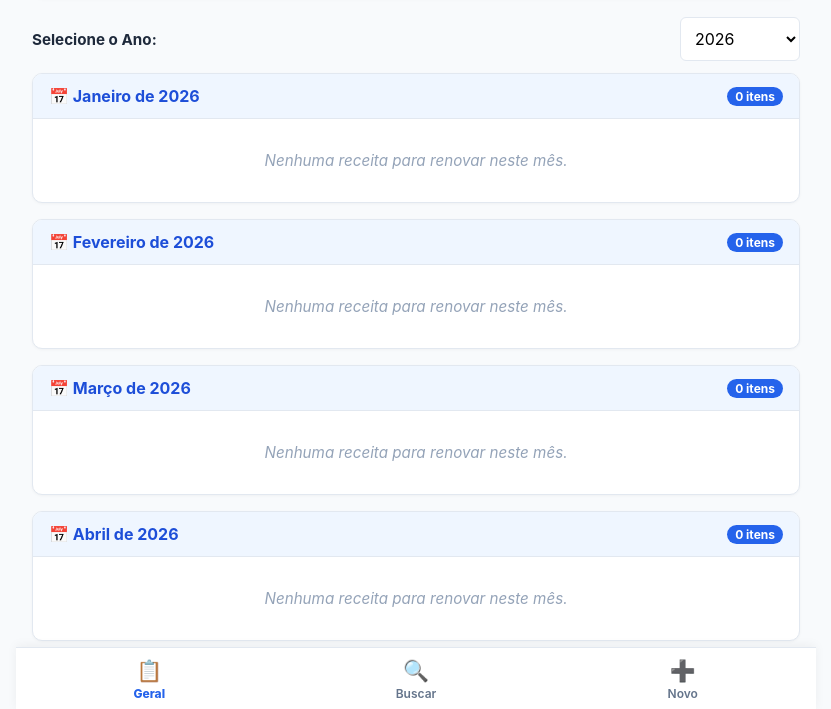
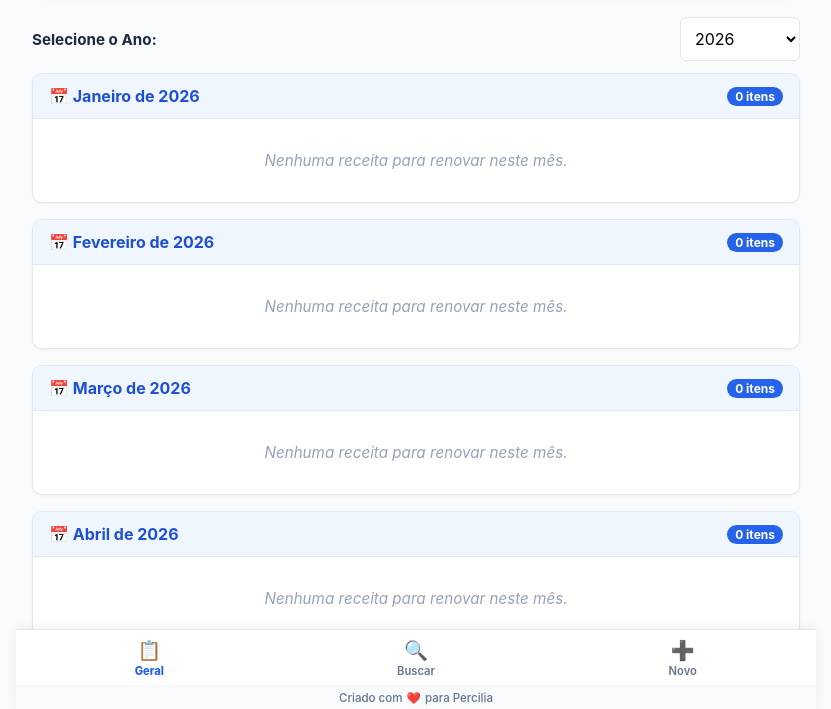
Before and after one commit to JoaoRodrigo-Ferrao/renova-acs, a plain HTML site: page index.html in a window 1280 px wide. Shown: the part 89-798 px from the top of the page, without its empty margins (224-1055 px from the left). Drawn offline with Linux system fonts and the light colour scheme.

Commit message:
Update index.html

```diff
--- a/index.html
+++ b/index.html
@@ -30,7 +30,7 @@
       --border: #e2e8f0;
       --accent-bg: #eff6ff;
       --accent-text: #1d4ed8;
-      --bottom-nav-height: 64px;
+      --bottom-nav-height: 80px;
     }
 
     * { box-sizing: border-box; margin: 0; padding: 0; font-family: -apple-system, BlinkMacSystemFont, "Segoe UI", Roboto, sans-serif; }
@@ -58,22 +58,27 @@
     .header-titles h1 span { color: var(--primary); }
     .header-titles span.subtitle { font-size: 0.75rem; color: #64748b; font-weight: 600; display: block; margin-top: 2px; }
 
-    /* NAVEGAÇÃO INFERIOR ESTILO APP (BOTTOM NAV) */
-    .bottom-nav {
+    /* NAVEGAÇÃO INFERIOR ESTILO APP (BOTTOM NAV) + FOOTER */
+    .bottom-nav-container {
       position: fixed;
       bottom: 0;
       left: 0;
       right: 0;
-      height: var(--bottom-nav-height);
       background: #ffffff;
       border-top: 1px solid var(--border);
-      display: flex;
-      justify-content: space-around;
-      align-items: center;
       box-shadow: 0 -2px 10px rgba(0, 0, 0, 0.05);
       z-index: 999;
       max-width: 800px;
       margin: 0 auto;
+      display: flex;
+      flex-direction: column;
+    }
+
+    .bottom-nav {
+      height: 56px;
+      display: flex;
+      justify-content: space-around;
+      align-items: center;
     }
 
     .nav-item {
@@ -82,20 +87,36 @@
       flex-direction: column;
       align-items: center;
       justify-content: center;
-      gap: 3px;
+      gap: 2px;
       height: 100%;
       background: none;
       border: none;
       color: #64748b;
-      font-size: 0.75rem;
+      font-size: 0.7rem;
       font-weight: 600;
       cursor: pointer;
       transition: color 0.15s ease;
-      padding: 6px 0;
+      padding: 4px 0;
     }
 
-    .nav-item .icon { font-size: 1.3rem; }
+    .nav-item .icon { font-size: 1.2rem; }
     .nav-item.active { color: var(--primary); font-weight: 800; }
+
+    .footer-credits {
+      text-align: center;
+      font-size: 0.72rem;
+      color: #64748b;
+      padding: 4px 0 6px 0;
+      background: #f8fafc;
+      border-top: 1px solid #f1f5f9;
+      font-weight: 500;
+    }
+
+    .footer-credits .heart-icon {
+      color: #ef4444;
+      display: inline-block;
+      margin: 0 1px;
+    }
 
     .tab-content { display: none; }
     .tab-content.active { display: block; }
@@ -170,7 +191,7 @@
 </head>
 <body>
 
-  <!-- CABEÇALHO DA APLICAÇÃO (SEM MENU HAMBÚRGUER) -->
+  <!-- CABEÇALHO DA APLICAÇÃO -->
   <header>
     <div class="header-brand">
       <div class="header-logo">
@@ -228,7 +249,8 @@
     </form>
   </div>
 
-  <!-- BARRA DE NAVEGAÇÃO EXCLUSIVA NO RODAPÉ (BOTTOM NAV) -->
+  <!-- CONTAINER FIXO DO RODAPÉ (NAVEGAÇÃO + CRÉDITOS) -->
+  <div class="bottom-nav-container">
     <nav class="bottom-nav">
       <button class="nav-item active" onclick="switchTab('geral')">
         <span class="icon">📋</span>
@@ -243,6 +265,11 @@
         <span>Novo</span>
       </button>
     </nav>
+
+    <footer class="footer-credits">
+      Criado com <span class="heart-icon">❤️</span> para Percilia
+    </footer>
+  </div>
 
   <!-- MODAL PERFIL -->
   <div id="modal-perfil" class="modal-overlay" onclick="fecharModal(event, 'modal-perfil')">
```
Lines whose indentation alone changed are shown as unchanged.
